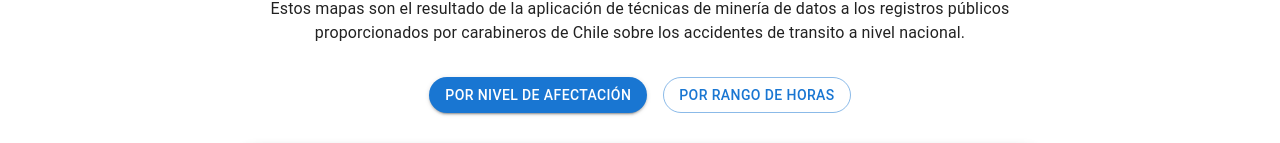
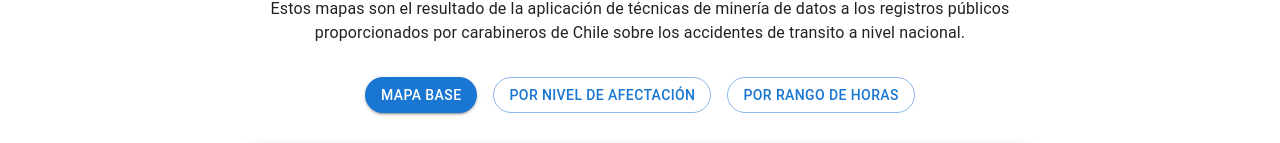
Before and after one commit to KrisMoshiro/risk-map-chile-front, a React (Vite) app: page / in a window 1280 px wide. Shown: the part 211-354 px from the top of the page. Built offline with nearby package versions, Linux system fonts and the light colour scheme.

Commit message:
feature-maps: new map added

```diff
--- a/src/App.tsx
+++ b/src/App.tsx
@@ -20,13 +20,15 @@ import Logo from "./assets/logo.png";
 
 const mapSources = [
   {
+    title: "Mapa base",
+    src: "https://risk-map-iquique-back.onrender.com/map/basic",
+  },
+  {
     title: "Por nivel de afectación",
-    description: "Mapa con minería de datos sobre accidentes en Tarapacá.",
     src: "https://risk-map-iquique-back.onrender.com/map/level-affectation",
   },
   {
     title: "Por rango de horas",
-    description: "Mapa con minería de datos sobre muertes en accidentes.",
     src: "https://risk-map-iquique-back.onrender.com/map/hr",
   },
 ];
@@ -261,7 +263,7 @@ function App() {
               {
                 title: "6. Implementación",
                 paragraphs: [
-                  "Los resultados se integraron en la presente plataforma web para su visualización en diferentes dispositivos, la cual fue desarrollada en React JS con Typescript y Material Design.",
+                  "El código de minería en Python fue implementado en un Back-end creado con Fast API, para generar los mapas automáticamente y enviarlos a una plataforma web Front-end desarrollada en React JS con Typescript y Material Design para su visualización en diversos dispositivos.",
                 ],
                 subSections: [
                   {
```
